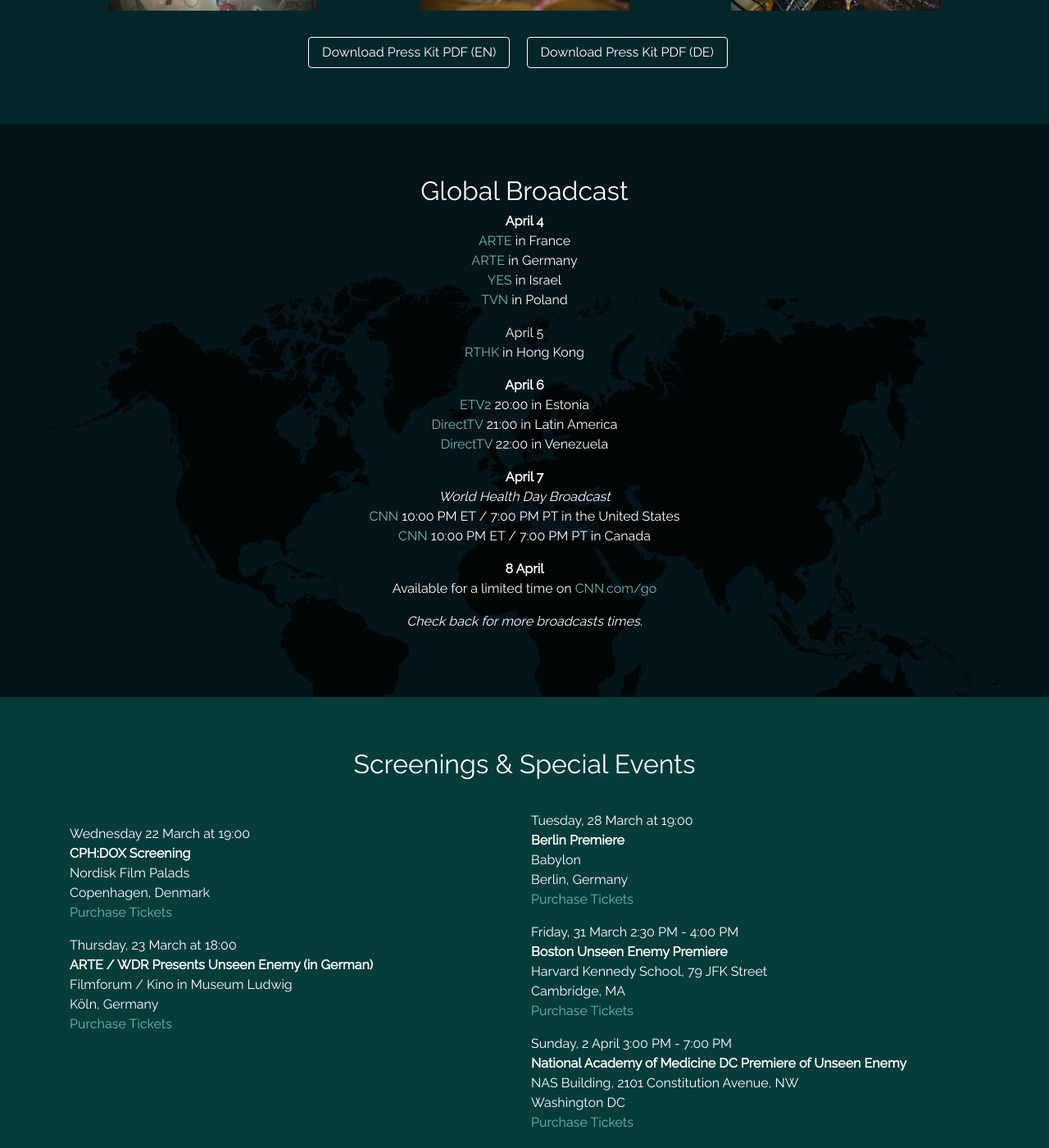
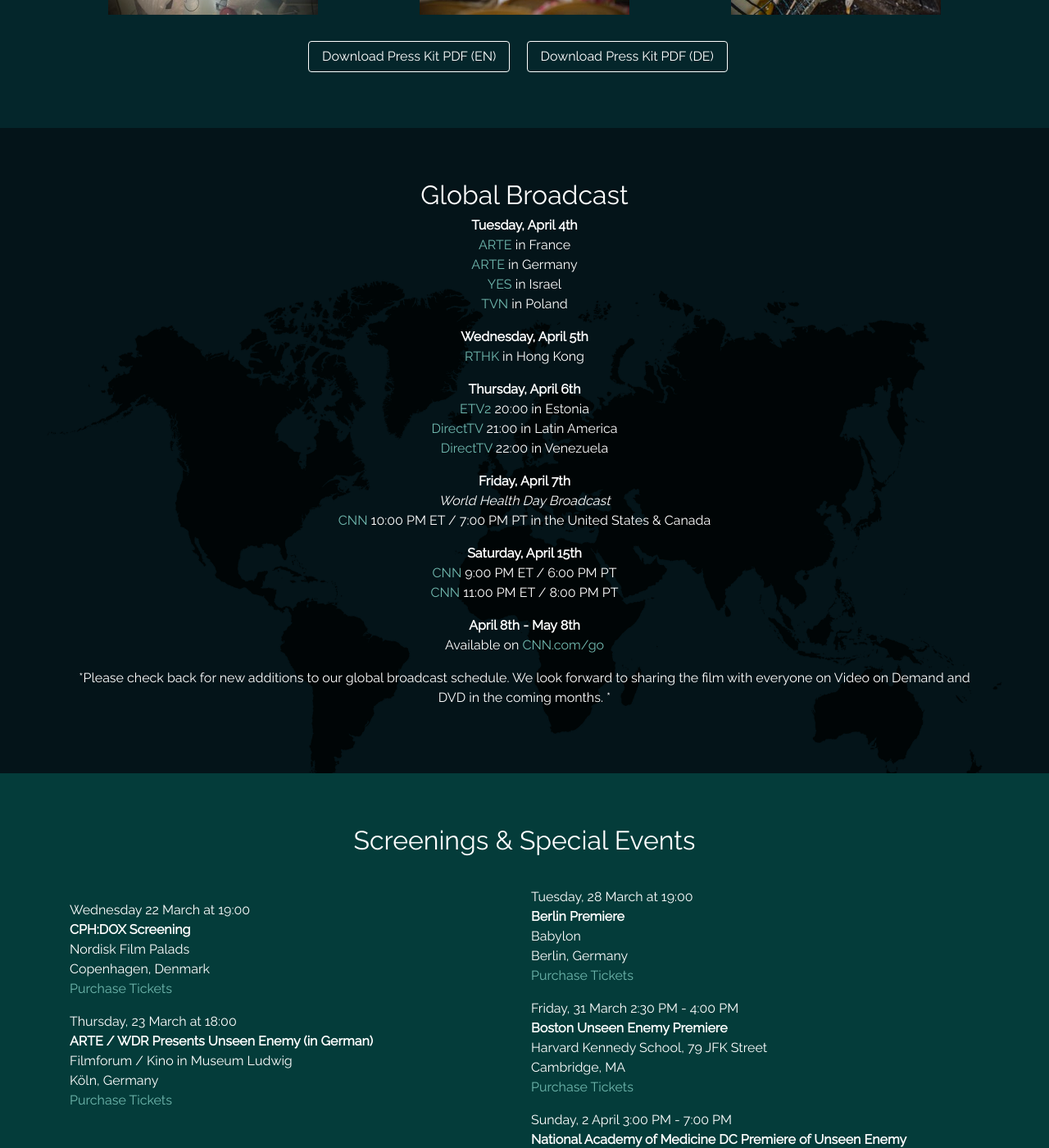
Before and after one commit to caseyg/takesallofus, a Jekyll site: the page built from index.md, in a window 1280 px wide and 1400 px high, scrolled down 2101 px. Shown: the whole window at 82% size. Built offline with Jekyll 4.4.1, drawn with Linux system fonts in a browser that asks for light colours; nearby versions of some CDN libraries; comment, search, counter and statistics services are not loaded.

Commit message:
Updated Index

```diff
--- a/index.md
+++ b/index.md
@@ -4,23 +4,25 @@
 film:
   title: Unseen Enemy
   description: |-
-    ### **Narrated by Jeffrey Wright, Emmy® and Golden Globe award-winning actor**
+    ## **Narrated by Jeffrey Wright, Emmy® and Golden Globe award-winning actor**
 
-    ### **Written & Directed by Janet Tobias**
+    ## **Written & Directed by Janet Tobias**
 
-    ![Official Selection: Copenhagen Film Festival](/uploads/copenhagenfilmfestival.png)
+    ## ![Official Selection: Copenhagen Film Festival](/uploads/copenhagenfilmfestival.png)
   trailer-youtube-id: zsB1sYSHEAM
 broadcastevents:
-  description: "  \n**April 4**  \n[ARTE](http://www.arte.tv) in France  \n[ARTE](http://www.wdr.de)
-    in Germany  \n[YES](http://www.yes.co.il) in Israel   \n[TVN](http://www.tvn.pl/)
-    in Poland  \n\nApril 5   \n[RTHK](http://www.rthk.hk/) in Hong Kong  \n\n  \n**April
-    6**  \n[ETV2](http://etv2.err.ee/)  20:00  in Estonia  \n[DirectTV](http://www.directvla.com/)
-    \ 21:00  in Latin America  \n[DirectTV](http://www.directv.com.ve/)  22:00 in
-    Venezuela  \n  \n**April 7**  \n*World Health Day Broadcast*  \n[CNN](http://www.cnn.com)
-    \ 10:00 PM ET / 7:00 PM PT  in the United States  \n[CNN](http://www.cnn.com)
-    \ 10:00 PM ET / 7:00 PM PT  in Canada  \n\n**8 April**  \nAvailable for a limited
-    time on [CNN.com/go  ](http://www.cnn.com/go)  \n\n>*Check back for more broadcasts
-    times.*"
+  description: "**Tuesday, April 4th**\\\n[ARTE](http://www.arte.tv) in France\\\n[ARTE](http://www.wdr.de)
+    in Germany\\\n[YES](http://www.yes.co.il) in Israel\\\n[TVN](http://www.tvn.pl/)
+    in Poland\n\n**Wednesday, April 5th**\\\n[RTHK](http://www.rthk.hk/) in Hong Kong\n\n**Thursday,
+    April 6th**\\\n[ETV2](http://etv2.err.ee/)  20:00  in Estonia\\\n[DirectTV](http://www.directvla.com/)
+    \ 21:00  in Latin America\\\n[DirectTV](http://www.directv.com.ve/)  22:00 in
+    Venezuela\n\n**Friday, April 7th**\\\n*World Health Day Broadcast*\\\n[CNN](http://www.cnn.com)
+    \ 10:00 PM ET / 7:00 PM PT  in the United States & Canada\n\n**Saturday, April
+    15th**\\\n[CNN](http://www.cnn.com)  9:00 PM ET / 6:00 PM PT \\\n[CNN](http://www.cnn.com)
+    \ 11:00 PM ET / 8:00 PM PT \n\n**April 8th - May 8th**\\\nAvailable on  [CNN.com/go](http://www.cnn.com/go)\n\n>
+    *Please check back for new additions to our global broadcast schedule. We look
+    forward to sharing the film with everyone on Video on Demand and DVD in the coming
+    months. *"
 events:
 - date-and-time: Wednesday 22 March at 19:00
   title: 'CPH:DOX Screening '
```
